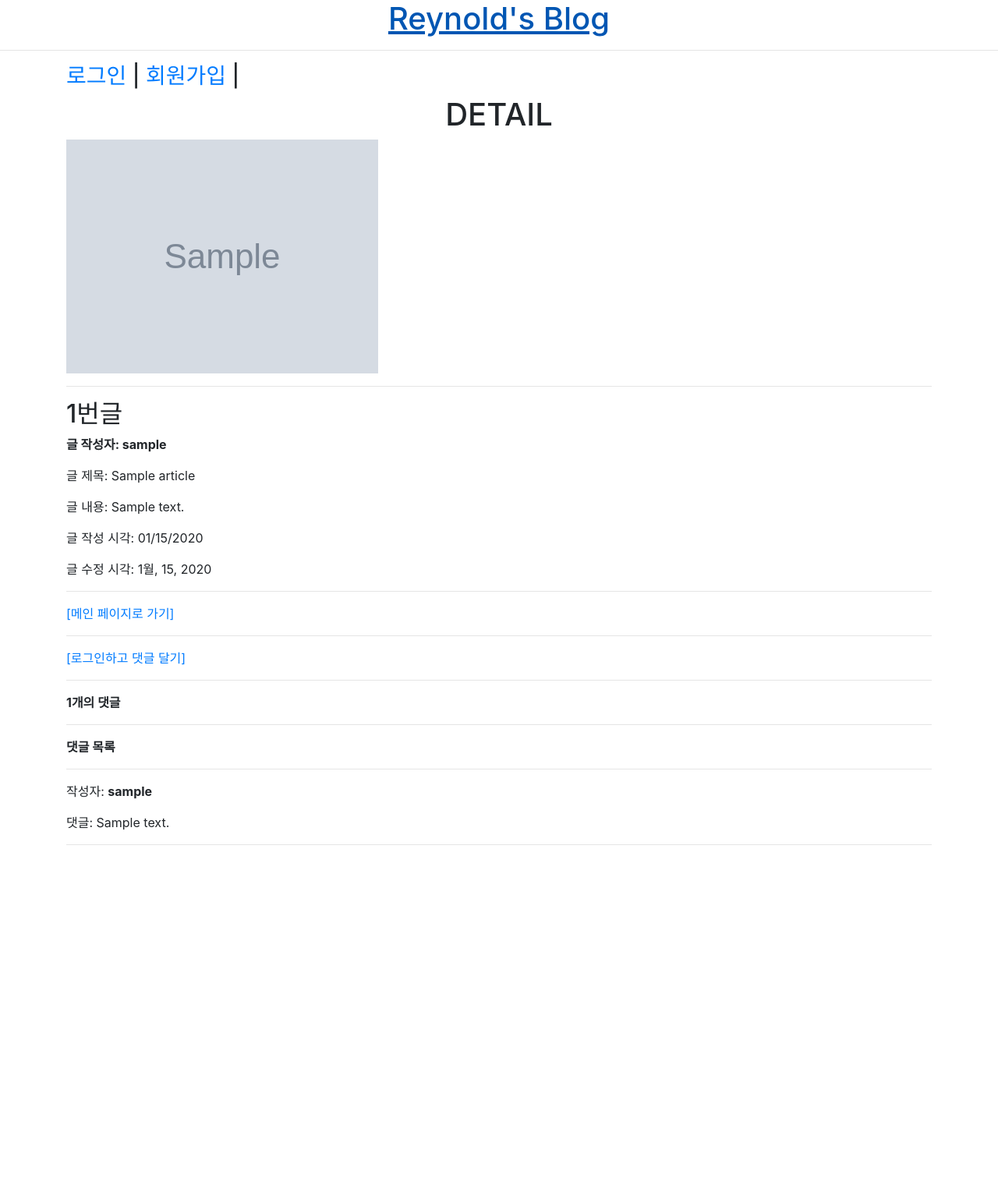
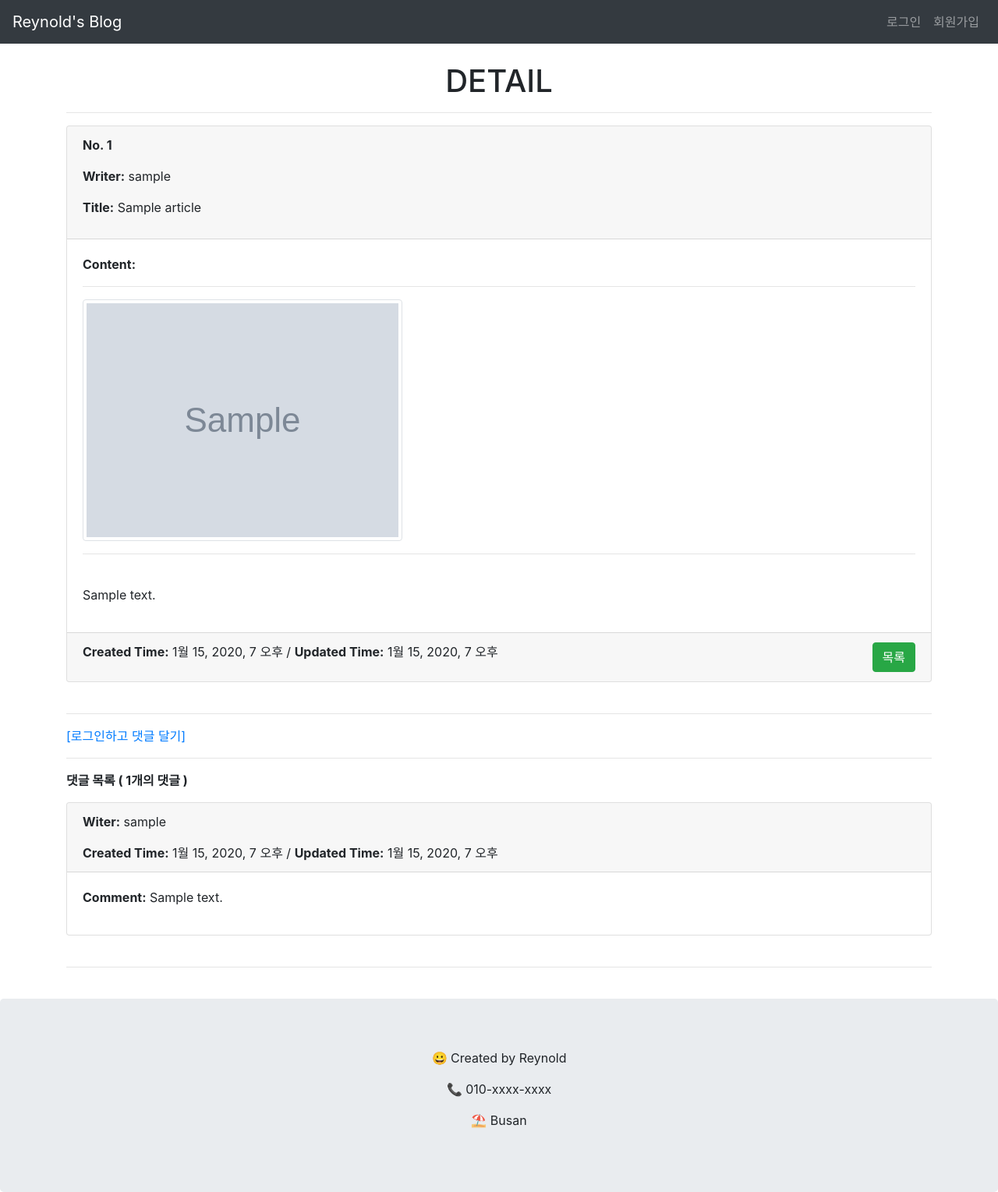
Before and after one commit to yoonmyunghoon/Django-prac, a Django app: page /articles/1/ in a window 1280 px wide. Shown: the whole page at 78% size. Before the commit the page ends 1084 px from the top, so only its background shows below. Run offline with Django 3.2, Linux system fonts and the light colour scheme; tables that the repository leaves empty hold one stand-in row (values such as "Sample post"); grey boxes marked "Sample" are stand-in pictures; some libraries are stand-ins or nearby versions.

Commit message:
화면 수정

```diff
--- a/articles/templates/articles/comment_update.html
+++ b/articles/templates/articles/comment_update.html
@@ -1,6 +1,6 @@
 {% extends 'base.html' %}
 
-{% block body %}
+{% block content %}
     <h2 class="text-center">Comment Update</h2>
     <hr>
     <form action="" method="POST">
--- a/articles/templates/articles/detail.html
+++ b/articles/templates/articles/detail.html
@@ -1,30 +1,50 @@
 {% extends 'base.html' %}
 {% load static %}
 
-{% block body %}
+{% block content %}
     <h1 class="text-center">DETAIL</h1>
+    <hr>
+    <div class="card">
+        <div class="card-header">
+            <p><b>No. {{ article.pk }}</b></p> <!--.id와 .pk는 똑같음-->
+            <p><b>Writer:</b> {{ article.user }}</p>
+            <p><b>Title:</b> {{ article.title }}</p>
+        </div>
+        <div class="card-body">
+            <p><b>Content:</b></p>
+            <hr>
             {% if article.image %}
-        <img src="{{ article.image.url }}" alt="{{ article.image }}">
+                <img src="{{ article.image.url }}" class="img-thumbnail" alt="{{ article.image }}">
+                <hr>
                 <!-- 썸네일 이미지 <img src="{{ article.image_thumbnail.url }}" alt="{{ article.image }}" -->
             {% else %}
-        <img src="{% static 'articles/images/noimage.gif' %}" alt="noimage">
+                <img src="{% static 'articles/images/noimage.gif' %}" class="img-thumbnail" alt="noimage">
+                <hr>
             {% endif %}
-    <hr>
-    <h2>{{ article.pk }}번글</h2> <!--.id와 .pk는 똑같음-->
-    <p><b>글 작성자: {{ article.user }}</b></p>
-    <p>글 제목: {{ article.title }}</p>
-    <p>글 내용: {{ article.content }}</p>
-    <p>글 작성 시각: {{ article.created_at|date:"SHORT_DATE_FORMAT" }}</p>
-    <p>글 수정 시각: {{ article.updated_at|date:"M, j, Y" }}</p>
-    <hr>
+            <br>
+            <p>{{ article.content }}</p>
+        </div>
+        <div class="card-footer">
+            <b>Created Time:</b> {{ article.created_at|date:"DATETIME_FORMAT" }}   /
+            <b>Updated Time:</b> {{ article.updated_at|date:"DATETIME_FORMAT" }}
+            <div class="btn-group float-right">
                 {% if article.user == request.user %}
                     <form action="{% url 'articles:delete' article.pk %}" method="POST">
                         {% csrf_token %}
-            <input type="submit" value="글 삭제">
+                        <input type="submit" value="글 삭제" class="btn btn-danger">
                     </form>
-        <a href="{% url 'articles:update' article.pk %}">[글 수정]</a><br>
+                    <a href="{% url 'articles:update' article.pk %}">
+                        <button type="button" class="btn btn-primary">글 수정</button>
+                    </a>
                 {% endif %}
-    <a href="{% url 'articles:index' %}">[메인 페이지로 가기]</a>
+                <a href="{% url 'articles:index' %}">
+                    <button type="button" class="btn btn-success">목록</button>
+                </a>
+            </div>
+        </div>
+    </div>
+    <br>
+
     <hr>
     {% if user.is_authenticated %}
         <form action="{% url 'articles:comments_create' article.pk %}" method="POST">
@@ -38,22 +58,33 @@
         <a href="{% url 'accounts:login' %}">[로그인하고 댓글 달기]</a>
     {% endif %}
     <hr>
-    <b><p>{{ comments|length }}개의 댓글</p></b>
-    <hr>
-    <p><b>댓글 목록</b></p>
+
+    <p><b>댓글 목록 ( {{ comments|length }}개의 댓글 )</b></p>
     {% for comment in comments %}
-        <hr>
-        <p>작성자: <b>{{ comment.user }}</b></p>
-        <p>댓글: {{ comment.content }}</p>
+        <div class="card">
+            <div class="card-header">
+                <p><b>Witer:</b> {{ comment.user }}</p>
+                <b>Created Time:</b> {{ comment.created_at|date:"DATETIME_FORMAT" }}   /
+                <b>Updated Time:</b> {{ comment.updated_at|date:"DATETIME_FORMAT" }}
+            </div>
+            <div class="card-body">
+                <p><b>Comment:</b> {{ comment.content }}</p>
                 {% if comment.user == request.user %}
+                    <div class="btn-group float-right">
+                        <a href="{% url 'articles:comments_update' article.pk comment.pk %}">
+                            <button type="button" class="btn btn-primary">댓글 수정</button>
+                        </a>
                         <form action="{% url 'articles:comments_delete' article.pk comment.pk %}" method="POST">
                             {% csrf_token %}
                             <input type="submit" value="댓글 삭제" class="btn btn-danger">
                         </form>
-            <a href="{% url 'articles:comments_update' article.pk comment.pk %}">[댓글 수정]</a>
+                    </div>
                 {% endif %}
+            </div>
+        </div>
+        <br>
     {% empty %}
-        <b><p>댓글이 없습니다.</p></b>
+        <br><p>댓글이 없습니다.</p></hr>
     {% endfor %}
     <hr>
 
--- a/articles/templates/articles/form.html
+++ b/articles/templates/articles/form.html
@@ -1,7 +1,7 @@
 {% extends 'base.html' %}
 {% load bootstrap4 %}
 
-{% block body %}
+{% block content %}
 {% if request.resolver_match.url_name == 'create' %}
     <h1 class="text-center">CREATE</h1>
 {% else %}
--- a/blog/templates/base.html
+++ b/blog/templates/base.html
@@ -13,30 +13,12 @@
     <title>Reynold's Blog</title>
 </head>
 <body>
-    <a href="{% url 'articles:index' %}"><h1 class="text-center">Reynold's Blog</h1></a>
-    <hr>
+    {% include 'header.html' %}
     <div class="container">
-        {% if user.is_authenticated %}
-            <h3>
-                Hello, {{ user.username }} |
-                <a href="{% url 'accounts:logout' %}">로그아웃</a> |
-                <a href="{% url 'accounts:update' %}">회원정보 수정</a> |
-                <a href="{% url 'accounts:change_password' %}">비밀번호 수정</a> |
-                <form action="{% url 'accounts:delete' %}" method="POST" style="display: inline">
-                    {% csrf_token %}
-                    <input type="submit" value="회원탈퇴" class="btn btn-danger">
-                </form>
-            </h3>
-        {% else %}
-            <h3>
-                <a href="{% url 'accounts:login' %}">로그인</a> |
-                <a href="{% url 'accounts:signup' %}">회원가입</a> |
-            </h3>
-        {% endif %}
-
-        {% block body %}
+        {% block content %}
         {% endblock %}
     </div>
+    {% include 'footer.html' %}
     {% bootstrap_javascript jquery='full' %}
     <!-- <script src="https://code.jquery.com/jquery-3.3.1.slim.min.js" integrity="sha384-q8i/X+965DzO0rT7abK41JStQIAqVgRVzpbzo5smXKp4YfRvH+8abtTE1Pi6jizo" crossorigin="anonymous"></script>
     <script src="https://cdnjs.cloudflare.com/ajax/libs/popper.js/1.14.7/umd/popper.min.js" integrity="sha384-UO2eT0CpHqdSJQ6hJty5KVphtPhzWj9WO1clHTMGa3JDZwrnQq4sF86dIHNDz0W1" crossorigin="anonymous"></script>
--- /dev/null
+++ b/blog/templates/footer.html
@@ -0,0 +1,6 @@
+<br/>
+<div class="jumbotron text-center" style="margin-bottom: 0">
+	<p>😀 Created by Reynold</p>
+	<p>📞 010-xxxx-xxxx</p>
+	<p>⛱ Busan</p>
+</div>
--- /dev/null
+++ b/blog/templates/header.html
@@ -0,0 +1,22 @@
+<nav class="navbar navbar-expand-md bg-dark navbar-dark">
+    <a class="navbar-brand" href="{% url 'articles:index' %}">Reynold's Blog</a>
+    <button class="navbar-toggler" type="button" data-toggle="collapse" data-target="#collapsibleNavbar">
+        <span class="navbar-toggler-icon"></span>
+    </button>
+    <div class="collapse navbar-collapse justify-content-end" id="collapsibleNavbar">
+        {% if user.is_authenticated %}
+        <ul class="navbar-nav">
+            <li class="nav-item"><a class="nav-link" href="{% url 'articles:create' %}">글쓰기</a></li>
+            <li class="nav-item"><a class="nav-link" href="{% url 'accounts:update' %}">회원정보수정</a></li>
+            <li class="nav-item"><a class="nav-link" href="{% url 'accounts:change_password' %}">비밀번호수정</a></li>
+            <li class="nav-item"><a class="nav-link" href="{% url 'accounts:logout' %}">로그아웃</a></li>
+        </ul>
+        {% else %}
+        <ul class="navbar-nav">
+            <li class="nav-item"><a class="nav-link" href="{% url 'accounts:login' %}">로그인</a></li>
+            <li class="nav-item"><a class="nav-link" href="{% url 'accounts:signup' %}">회원가입</a></li>
+        </ul>
+        {% endif %}
+    </div>
+</nav>
+<br />
```
Also changed, not shown: accounts/templates/accounts/auth_form.html (+12 -5 lines), articles/templates/articles/index.html (+11 -14 lines). Lines whose indentation alone changed are shown as unchanged.
